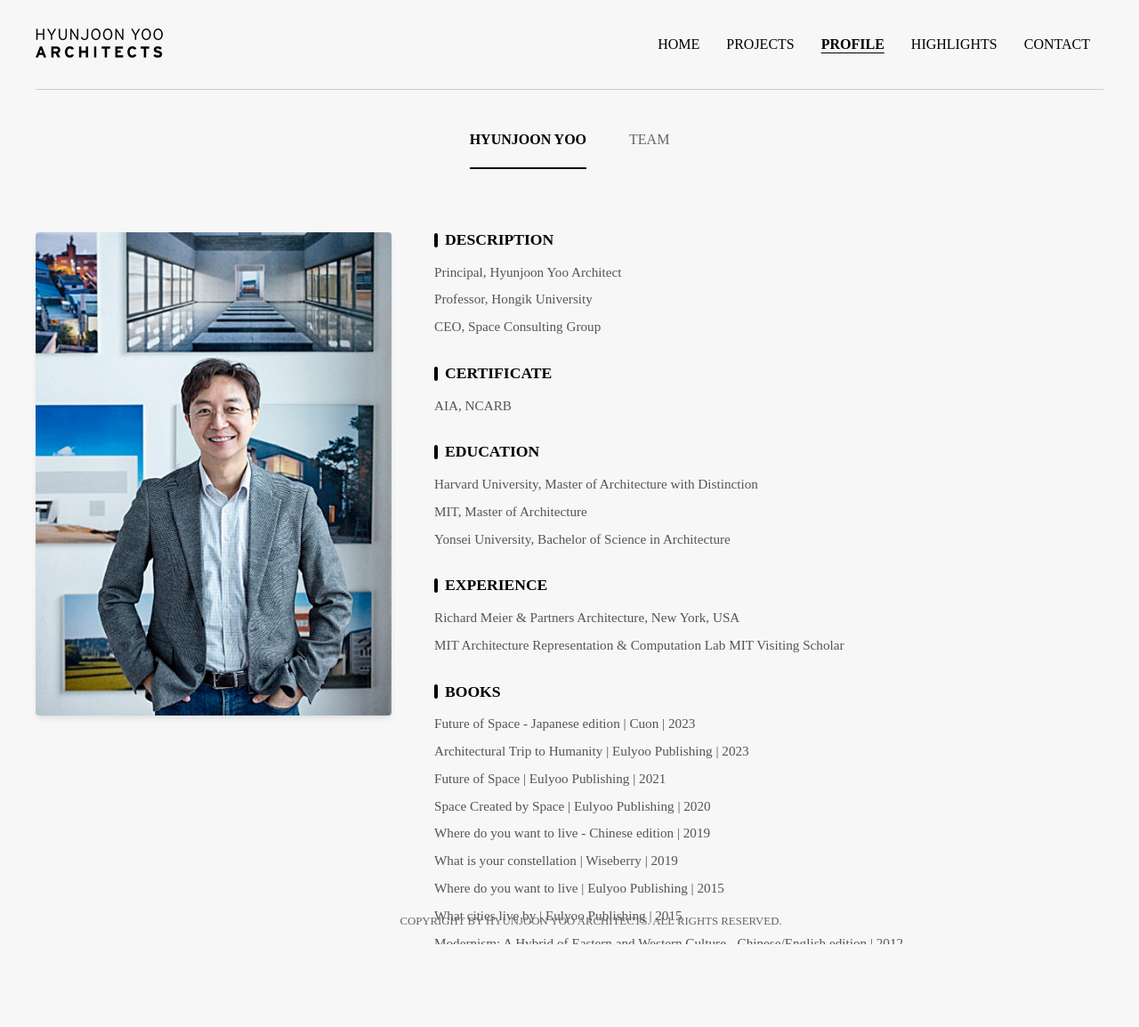
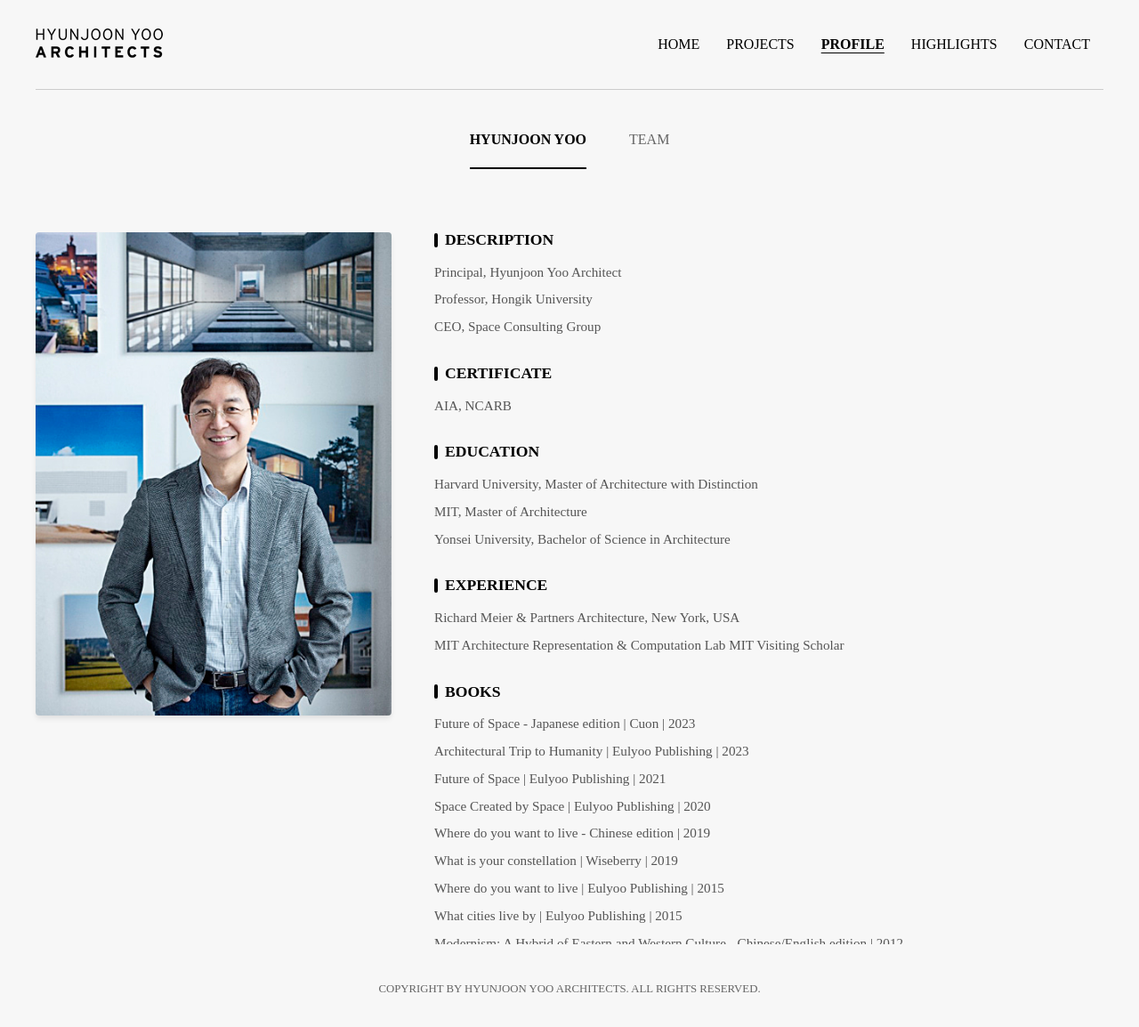
Before and after one commit to solbijae/architect_office, a React (Create React App) app: page /profile in a window 1280 px wide. Shown: the top 1154 px of the page at 89% size. Before the commit the page ends 1085 px from the top, so only its background shows below. Built offline with nearby package versions, Linux system fonts and the light colour scheme.

Commit message:
change profile css

```diff
--- a/src/styles/Footer.ts
+++ b/src/styles/Footer.ts
@@ -3,9 +3,10 @@
 export const FooterWrap = styled.div`
   position: absolute;
   bottom: 0;
-  width: 100%;
+  width: 1200px;
   margin: 0 auto;
   height: 100px;
+  user-select: none;
 
   p {
     display: flex;
--- a/src/styles/Home.ts
+++ b/src/styles/Home.ts
@@ -28,6 +28,7 @@
 export const ImageContainer = styled.div<ScrollDown>`
   position: relative;
   height: calc(100vh - 100px);
+  user-select: none;
 
   svg {
     position: absolute;
@@ -48,11 +49,13 @@
   top: 40%;
   left: 50%;
   transform: translate(-50%, -40%);
+  user-select: none;
 `;
 
 export const ProjectWrap = styled.section`
   overflow: hidden;
   border-bottom: 1px solid #ccc;
+  user-select: none;
 `;
 
 export const TitleContainer = styled.div`
--- a/src/styles/Navbar.ts
+++ b/src/styles/Navbar.ts
@@ -3,6 +3,7 @@
 
 // Nav 컨테이너 스타일 (clearfix 포함)
 export const NavContainer = styled.div`
+  user-select: none;
   position: relative;
   height: 100px;
   display: block;
--- a/src/styles/Profile.ts
+++ b/src/styles/Profile.ts
@@ -2,8 +2,8 @@
 
 export const ProfileContainer = styled.div`
   position: relative;
-  min-height: calc(100vh - 100px);
-  padding-bottom: 100px;
+  min-height: 100vh;
+  /* padding-bottom: 100px; */
   max-width: 1200px;
   margin: 0 auto;
   padding: 0 24px;
@@ -56,6 +56,8 @@
   grid-template-columns: minmax(300px, 400px) 1fr;
   gap: 48px;
   padding: 24px 0;
+  /* min-height: calc(100vh - 100px); */
+  padding-bottom: 100px;
 
   @media (max-width: 768px) {
     grid-template-columns: 1fr;
@@ -146,6 +148,8 @@
 `;
 
 export const TeamProfileWrap = styled.div`
+  /* min-height: calc(100vh - 100px); */
+  padding-bottom: 100px;
   width: 100%;
   text-align: center;
 `;
--- a/src/styles/Projects.ts
+++ b/src/styles/Projects.ts
@@ -7,6 +7,7 @@
   width: 1200px;
   margin: 0 auto;
   background-color: #f7f7f7;
+  user-select: none;
 `;
 
 export const ProjectWrap = styled.div`
```
